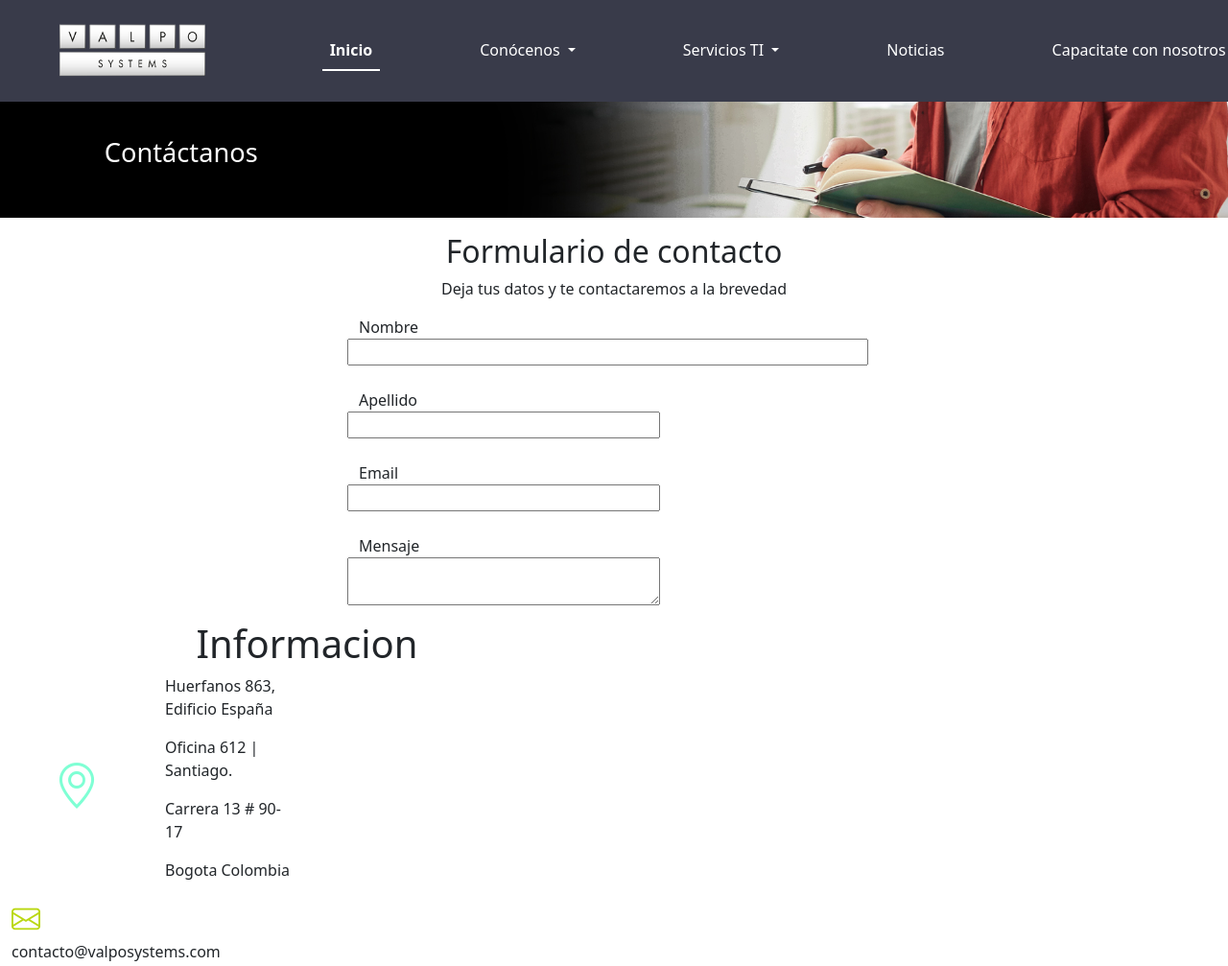
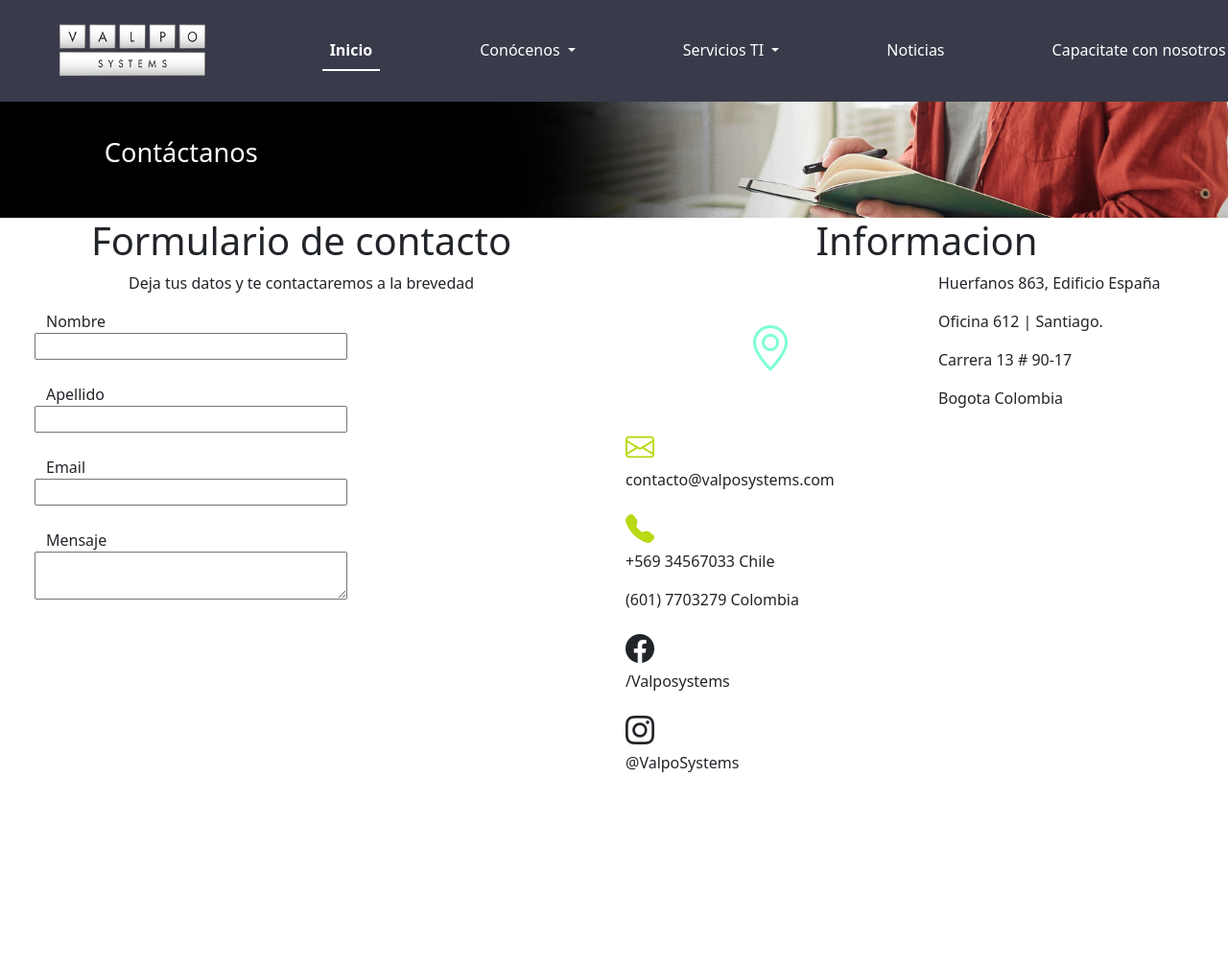
Before and after one commit to FrancoOjeda/Arg-Programa-Integrador, a website: page views/contacto.html in a window 1280 px wide. Shown: the top 1007 px of the page at 96% size. After the commit the page ends 823 px from the top, so only its background shows below. Drawn offline with nearby package versions, Linux system fonts and the light colour scheme.

Commit message:
cambios en los estilos del formulario

```diff
--- a/views/contacto.html
+++ b/views/contacto.html
@@ -195,17 +195,17 @@
         <h1 class="tituloContacto">Contáctanos</h1>
       </div>
       <!-- Formulario de contacto -->
-      <div class="row align-items-center justify-content-center">
-        <div class="col-sm-12 col-md-6">
+      <div class="row">
+        <div class="col-md-6 col-12">
           <form action="" class="row">
-            <h2 class="text-center mt-3">Formulario de contacto</h2>
+            <h1 class="text-center">Formulario de contacto</h1>
             <p class="text-center">
               Deja tus datos y te contactaremos a la brevedad
             </p>
-            <div class="justify-content-center">
+            <div class="">
               <div class="mb-6 md-6 row mb-4">
                 <label for="nombre" class="col-12 col-md-12 ms-5">Nombre</label>
-                <input class="col-10 ms-5" type="text" id="nombre" />
+                <input class="col-10 col-md-6 ms-5" type="text" id="nombre" />
               </div>
               <div class="mb-3 row mb-4">
                 <label class="col-12 col-md-12 ms-5" for="apellido"
@@ -225,18 +225,18 @@
           </form>
         </div>
         <!-- informacion de contacto -->
-        <div class="row">
-          <div class="col-12 col-md-6">
+        <div class="col-12 col-md-6">
+          <div class="col-12 col-md-12">
             <h1 class="text-center">Informacion</h1>
             <!-- Ubicacion -->
             <div class="row">
               <div
-                class="col-6 col-md-3 d-flex justify-content-center align-items-center"
+                class="col-6 col-md-6 d-flex justify-content-center align-items-center"
               >
                 <i class="bi bi-geo-alt ubicacion"></i>
               </div>
               <div
-                class="col-6 col-md-3 align-items-center justify-content-center"
+                class="col-6 col-md-6 align-items-center justify-content-center"
               >
                 <p>Huerfanos 863, Edificio España</p>
                 <p>Oficina 612 | Santiago.</p>
```
